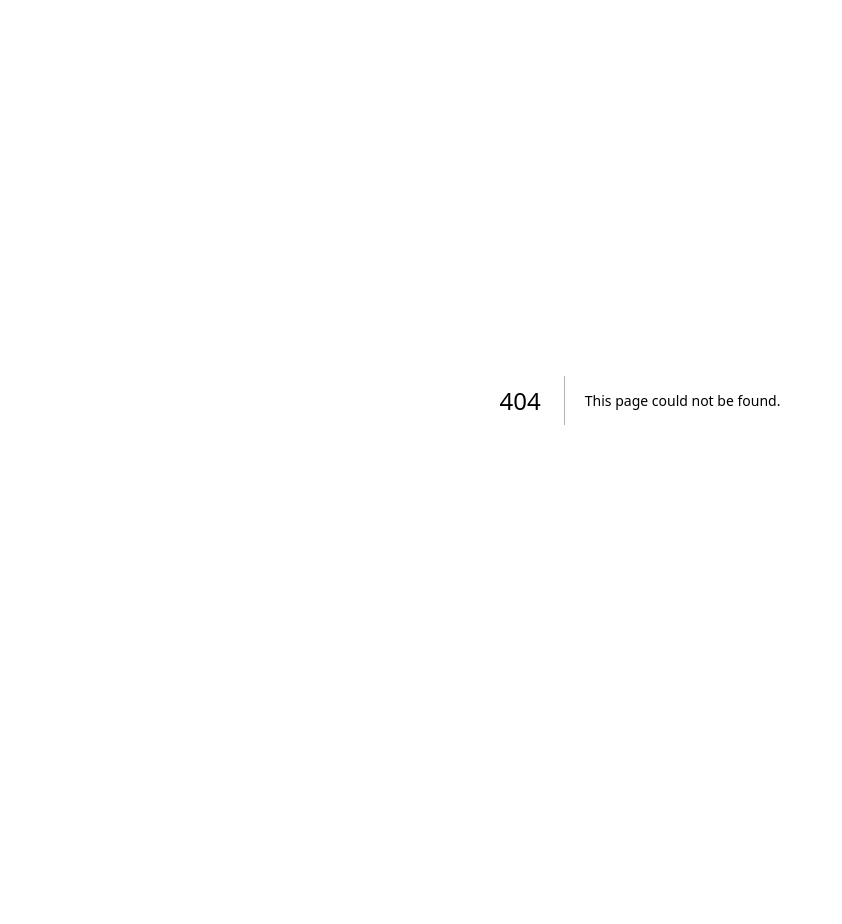
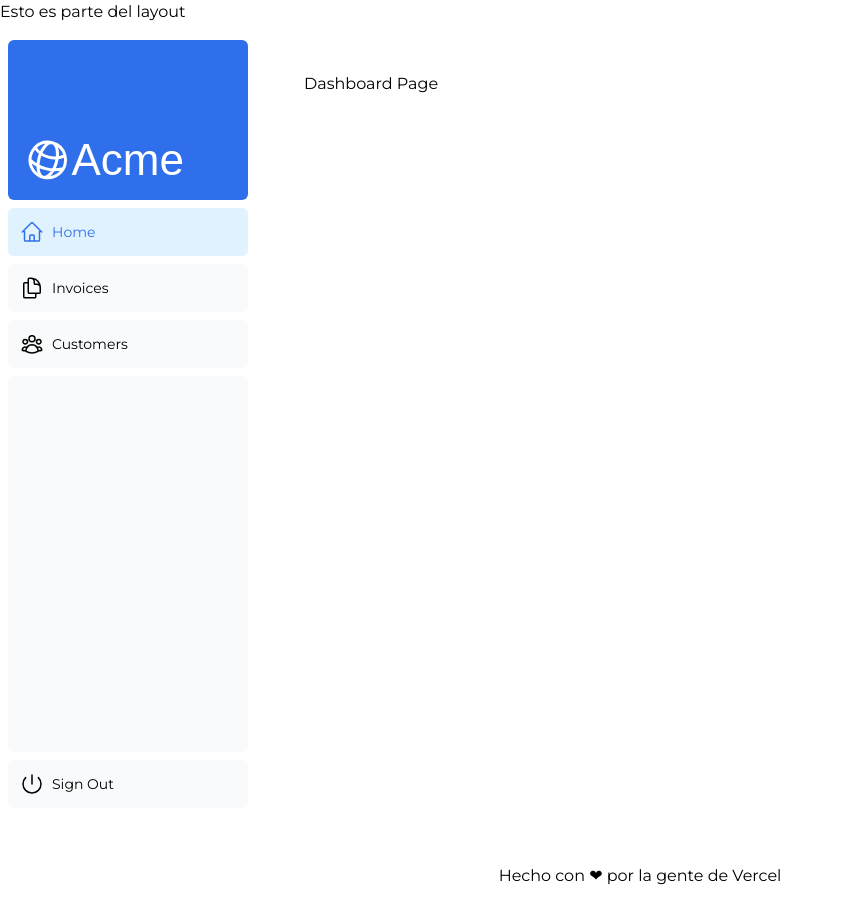
Before and after one commit to lruizap/nextjs-learn-dashboard, a Next.js app: page /dashboard in a window 1280 px wide. Before the commit this address had no page. Shown: the top 924 px of the page, without its empty margins (0-842 px from the left). Before the commit the page ends 800 px from the top, so only its background shows below. Built offline with nearby package versions, Linux system fonts and the light colour scheme; a web font is replaced by a local one.

Commit message:
Added changes to routing and navigation

```diff
--- /dev/null
+++ b/app/dashboard/customers/page.tsx
@@ -0,0 +1,3 @@
+export default function CustomersPage() {
+  return <p>Customers Page</p>;
+}
--- /dev/null
+++ b/app/dashboard/invoices/page.tsx
@@ -0,0 +1,3 @@
+export default function InvoicesPage() {
+  return <p>Invoices Page</p>;
+}
--- /dev/null
+++ b/app/dashboard/layout.tsx
@@ -0,0 +1,12 @@
+import SideNav from '@/app/ui/dashboard/sidenav';
+
+export default function Layout({ children }: { children: React.ReactNode }) {
+  return (
+    <div className="flex h-screen flex-col md:flex-row md:overflow-hidden">
+      <div className="w-full flex-none md:w-64">
+        <SideNav />
+      </div>
+      <div className="flex-grow p-6 md:overflow-y-auto md:p-12">{children}</div>
+    </div>
+  );
+}
--- /dev/null
+++ b/app/dashboard/page.tsx
@@ -0,0 +1,3 @@
+export default function DashboardPage() {
+  return <p>Dashboard Page</p>;
+}
--- a/app/layout.tsx
+++ b/app/layout.tsx
@@ -8,7 +8,13 @@
 }) {
   return (
     <html lang="en">
-      <body className={`${montserrat.className} antialiased`}>{children}</body>
+      <body className={`${montserrat.className} antialiased`}>
+        Esto es parte del layout
+        {children}
+        <footer className="flex items-center justify-center py-10">
+          Hecho con ❤ por la gente de Vercel
+        </footer>
+      </body>
     </html>
   );
 }
--- a/app/ui/dashboard/nav-links.tsx
+++ b/app/ui/dashboard/nav-links.tsx
@@ -1,8 +1,14 @@
+// Esto es para que el componente también funcione en el cliente
+'use client';
+
 import {
   UserGroupIcon,
   HomeIcon,
   DocumentDuplicateIcon,
 } from '@heroicons/react/24/outline';
+
+import Link from 'next/link';
+import { usePathname } from 'next/navigation';
 
 // Map of links to display in the side navigation.
 // Depending on the size of the application, this would be stored in a database.
@@ -17,19 +23,24 @@
 ];
 
 export default function NavLinks() {
+  const pathname = usePathname();
+
   return (
     <>
       {links.map((link) => {
         const LinkIcon = link.icon;
         return (
-          <a
+          <Link
             key={link.name}
             href={link.href}
-            className="flex h-[48px] grow items-center justify-center gap-2 rounded-md bg-gray-50 p-3 text-sm font-medium hover:bg-sky-100 hover:text-blue-600 md:flex-none md:justify-start md:p-2 md:px-3"
+            className={`flex h-[48px] grow items-center justify-center gap-2 rounded-md bg-gray-50 p-3 text-sm font-medium hover:bg-sky-100 hover:text-blue-600 md:flex-none md:justify-start md:p-2 md:px-3
+
+            ${pathname === link.href ? 'bg-sky-100 text-blue-600' : ''}
+            `}
           >
             <LinkIcon className="w-6" />
             <p className="hidden md:block">{link.name}</p>
-          </a>
+          </Link>
         );
       })}
     </>
```
